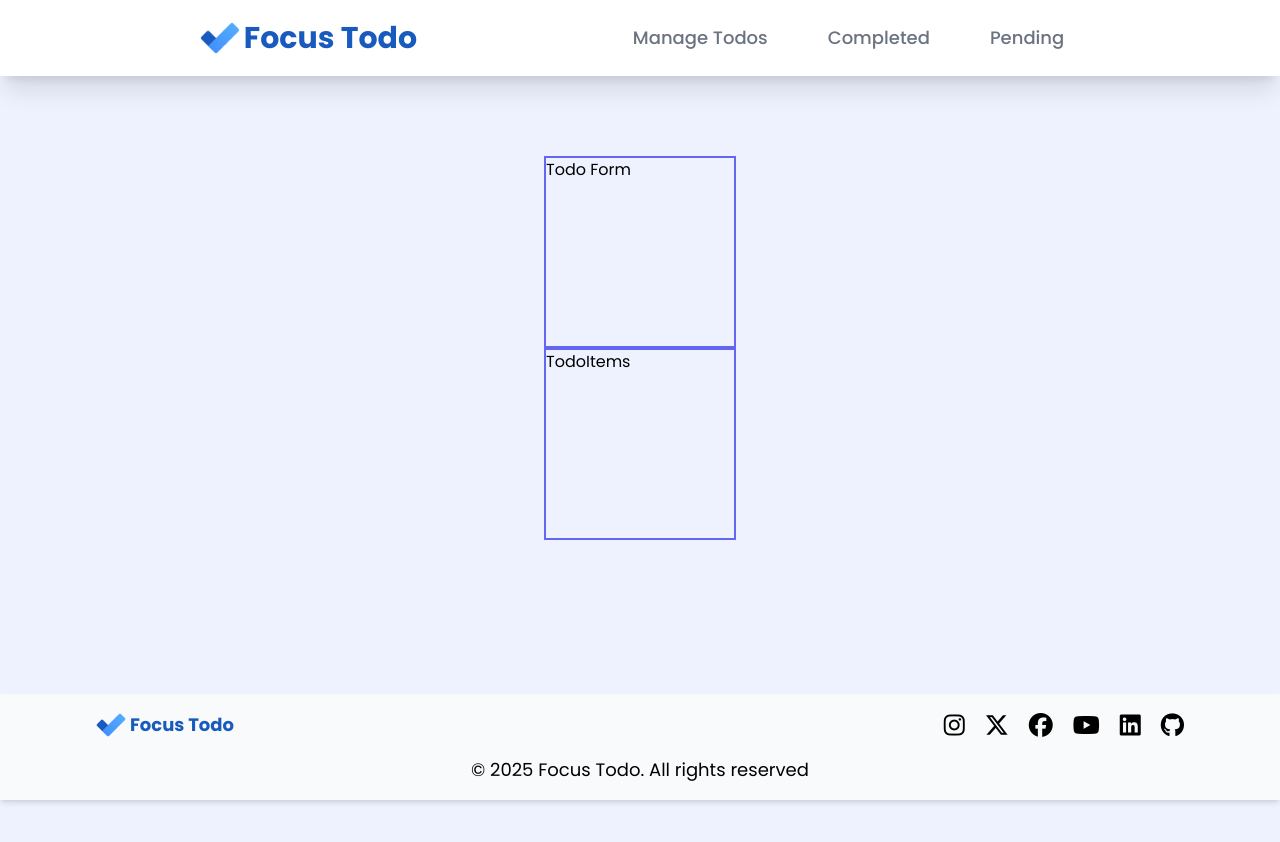
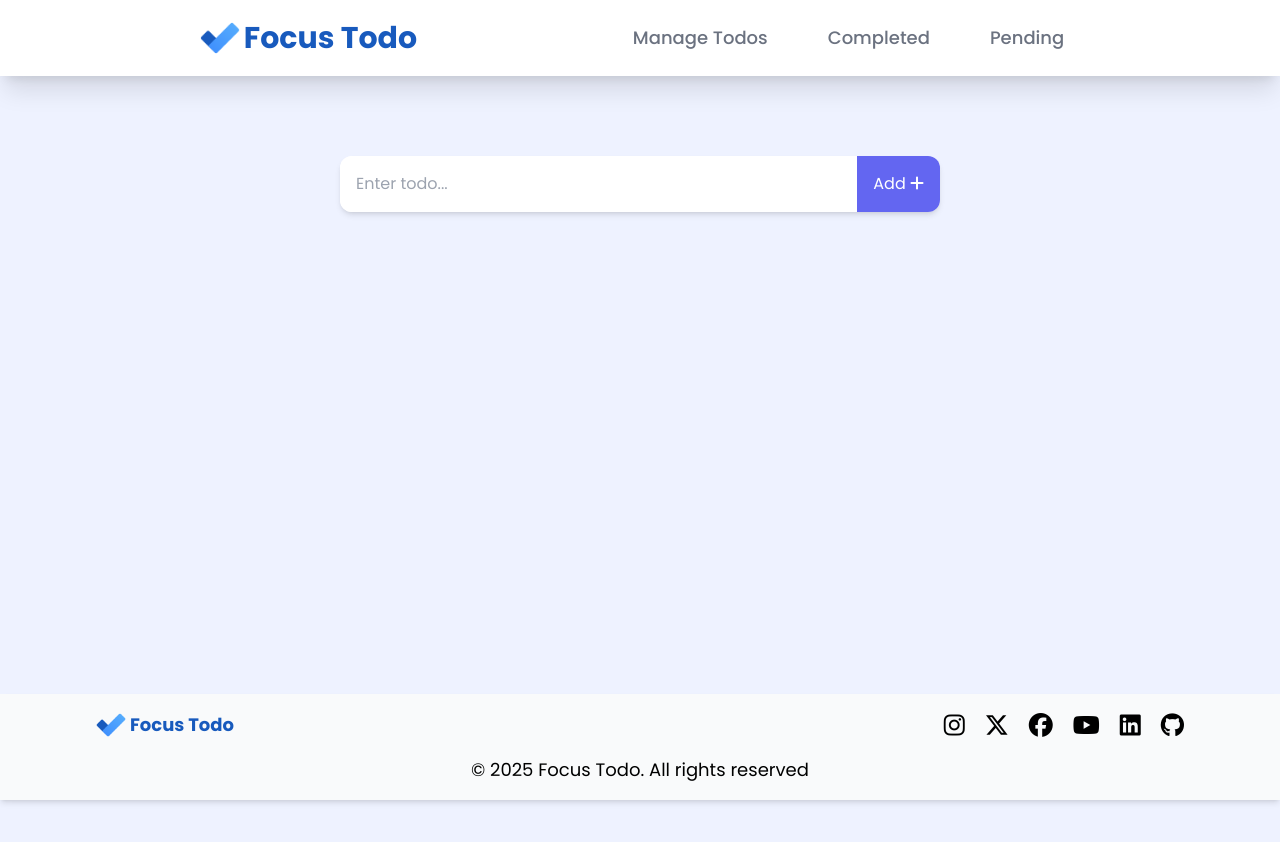
Before and after one commit to Nitheesh029/Todo-List, a React (Vite) app: page / in a window 1280 px wide. Shown: the top 842 px of the page. Built offline with nearby package versions, Linux system fonts and the light colour scheme.

Commit message:
feat: add GSAP animations and update TodoForm styling

```diff
--- a/package.json
+++ b/package.json
@@ -10,6 +10,8 @@
     "preview": "vite preview"
   },
   "dependencies": {
+    "@gsap/react": "^2.1.2",
+    "gsap": "^3.12.7",
     "lucide-react": "^0.488.0",
     "react": "^19.0.0",
     "react-dom": "^19.0.0",
--- a/src/components/ManageTodo.jsx
+++ b/src/components/ManageTodo.jsx
@@ -5,7 +5,7 @@ const ManageTodo = () => {
   return (
     <div className="flex w-full h-screen items-center flex-col">
       <TodoForm />
-      <TodoItems />
+      {/* <TodoItems /> */}
     </div>
   );
 };
--- a/src/components/TodoForm.jsx
+++ b/src/components/TodoForm.jsx
@@ -1,8 +1,26 @@
-import React from "react";
-
+import gsap from "gsap";
+import { useGSAP } from "@gsap/react";
+import React, { useEffect, useState } from "react";
 const TodoForm = () => {
+  useGSAP(() => {
+    gsap.from(".todoForm", {
+      y: 100,
+      opacity: 0,
+      duration: 1,
+      ease: "power2.inOut",
+    });
+  }, {});
   return (
-    <div className="mt-20 size-48 border-2 border-indigo-500">Todo Form</div>
+    <div className="mt-20 w-[600px] bg-white shadow-md rounded-xl flex gap-4 todoForm">
+      <input
+        type="text"
+        className="w-full outline-none p-4 flex-1 rounded-xl"
+        placeholder="Enter todo..."
+      />
+      <button className="outline-none border-none py-3 px-4 bg-indigo-500 rounded-r-xl text-white focus:ring-2 hover:bg-indigo-600 active:bg-indigo-700 transition-colors">
+        Add <i className="fa-solid fa-plus"></i>
+      </button>
+    </div>
   );
 };
 
```
Also changed, not shown: 1 other file (tests, documents, lock files or other folders).
